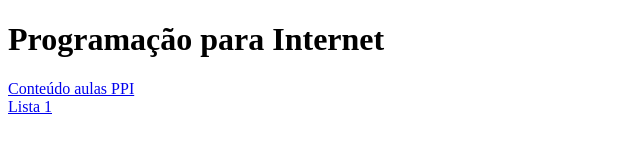
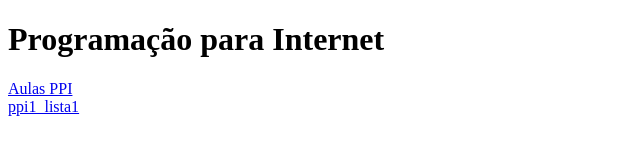
Before and after one commit to isabellekc24/web, a plain HTML site: page index.html in a window 1280 px wide. Shown: the whole page, without its empty margins (0-640 px from the left). Drawn offline with Linux system fonts and the light colour scheme.

Commit message:
alterei nome lista no index e adicionei o readme que tenho ue terminar

```diff
--- a/index.html
+++ b/index.html
@@ -12,8 +12,8 @@
     <h1>Programação para Internet</h1>
 
     <dl>
-        <dt><a href="./aulas.html">Conteúdo aulas PPI</a></dt>
-        <dt><a href="./Lista1.html">Lista 1</a></dt>
+        <dt><a href="./aulas.html">Aulas PPI</a></dt>
+        <dt><a href="./Lista1.html">ppi1_lista1</a></dt>
     </dl>
 
 </body>
```
Also changed, not shown: 1 other file.
